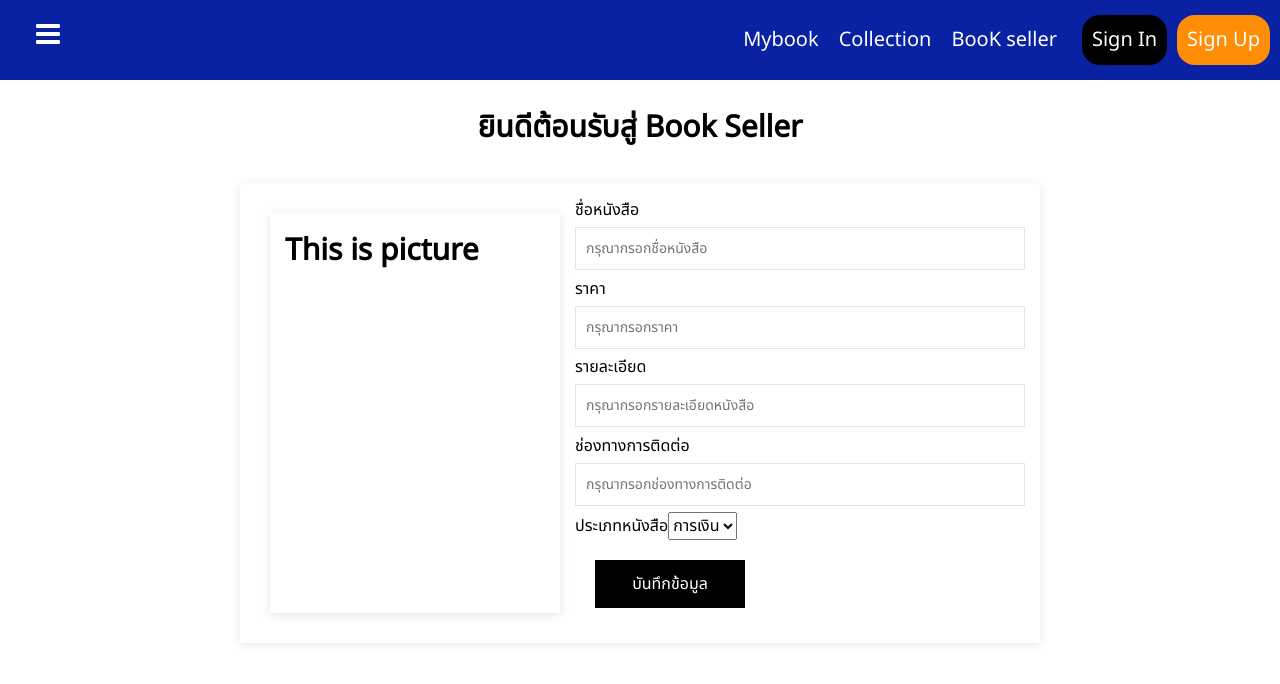
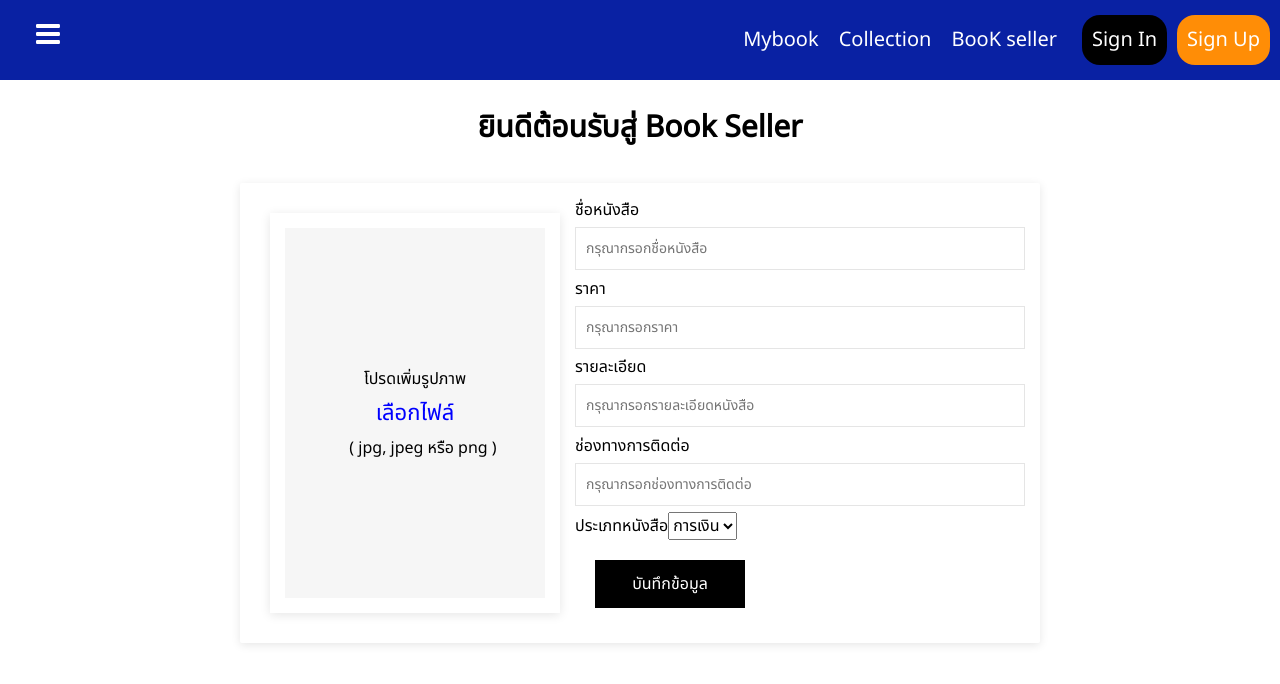
Before and after one commit to KhunanonC/MyBook, a React (Create React App) app in the folder front-end/: page /sell-book-post in a window 1280 px wide. Shown: the top 684 px of the page. Built offline with nearby package versions, Linux system fonts and the light colour scheme.

Commit message:
add preview img
add preview in sell book func

```diff
--- a/front-end/src/components/Page/Sellbook_post.js
+++ b/front-end/src/components/Page/Sellbook_post.js
@@ -1,12 +1,55 @@
+import React,{useState} from 'react';
 import './style/Sellbook_post.css'
+
 const Sellbook_post=()=>{
+    //init state
+    const [imgPreview, setImgPreview] = useState(null);
+    const [error, setError] = useState(false);
+
+    const handleImageChange = (e) => {
+      setError(false);
+      const selected = e.target.files[0];
+      const ALLOWED_TYPES = ["image/png", "image/jpeg", "image/jpg"];
+      if (selected && ALLOWED_TYPES.includes(selected.type)) {
+        let reader = new FileReader();
+        reader.onloadend = () => {
+          setImgPreview(reader.result);
+        };
+        reader.readAsDataURL(selected);
+      } else {
+        setError(true);
+      }
+    };
     return(
         <div className='container-sellbook-post'>
             <h1>ยินดีต้อนรับสู่ Book Seller</h1>
             <div className='post-sellbook-container'>
-                 <div className='photo-block'>
-                    <h1>This is picture</h1>
-                 </div>
+                <div className='photo-block-container'> {/*for img preview */}
+                    {error && <p className='errorMsg'> File not supported </p>}
+                    <div
+                        className='ImgPreview'
+                        style={{
+                            background: imgPreview ?
+                            `url("${imgPreview}") no-repeat center/cover`
+                            : "#F6F6F6"
+                        }}
+                    >
+                        {!imgPreview && (
+                            <>
+                                <p> โปรดเพิ่มรูปภาพ</p>
+                                <label htmlFor='fileUpload' className='customFileUpload'>
+                                    เลือกไฟล์
+                                </label>
+                                <input type="file" id='fileUpload' onChange={handleImageChange}/>
+                                <span>( jpg, jpeg หรือ png )</span>
+                            </>
+                        )}
+                        <div className='btn'>
+                            {imgPreview &&
+                            (<button className='btn-remove' onClick={() =>setImgPreview(null)}> ลบรูปภาพ</button>)}
+                        </div>
+                    </div>
+                </div>
                  <form className ="" >
                     <div className="form-control-sellbook">
                         <label>ชื่อหนังสือ</label>
@@ -39,4 +82,4 @@ const Sellbook_post=()=>{
         </div>
     )
 }
-export default Sellbook_post
+export default Sellbook_post;
--- a/front-end/src/components/Page/style/Sellbook_post.css
+++ b/front-end/src/components/Page/style/Sellbook_post.css
@@ -6,13 +6,45 @@
     box-sizing: border-box;
     font-family:"Noto Sans Thai", sans-serif ;
 }
-.photo-block{
+/* ImgPreview part */
+.photo-block-container{
     margin: 15px;
     padding: 15px;
     width: 350px;
     height: 400px;
     box-shadow: 0 2px 10px rgba(0, 0, 0, 0.1);
 }
+.errorMsg{
+    color:red;
+    font-size: 20px;
+}
+.ImgPreview{
+    display: flex;
+    flex-direction: column;
+    justify-content: center;
+    align-items: center;
+    text-align: center;
+    width: 100%;
+    height: 100%;
+}
+.ImgPreview input[type="file"]{
+    display: none;
+
+}
+.ImgPreview .customFileUpload{
+    color:blue;
+    font-size: 22px;
+    font-weight: 500;
+    padding: 6px 12px;
+    cursor: pointer;
+}
+.btn-remove{
+    border: none;
+    border-radius: 4px;
+    opacity: 0.925;
+    padding: 2px;
+}
+/* normal part */
 .container-sellbook-post h1{
     font-size: 30px;
 }
```
Also changed, not shown: 1 other file (tests, documents, lock files or other folders).
